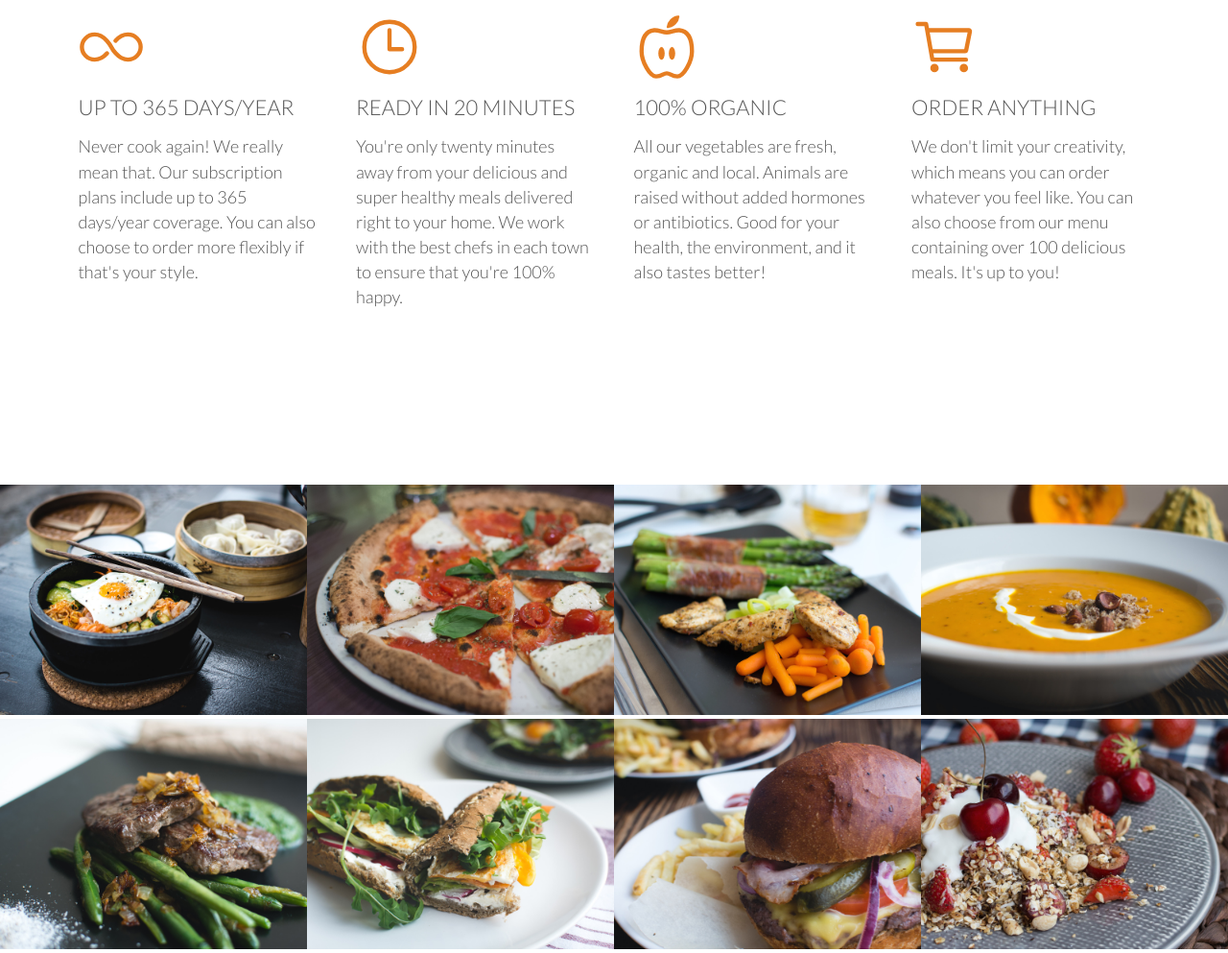
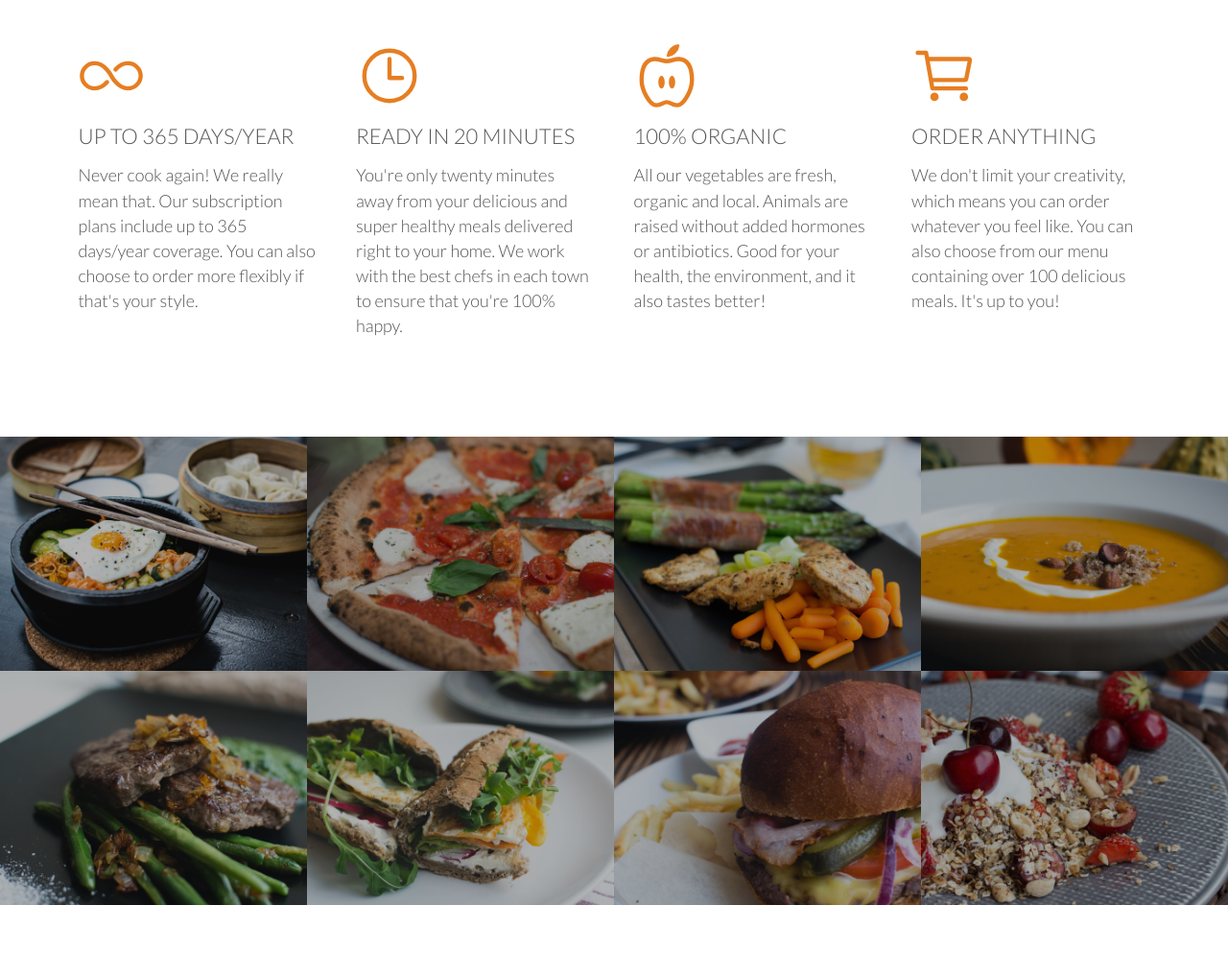
Before and after one commit to ZobairQ/omnifood, a plain HTML site: page index.html in a window 1280 px wide. Shown: the part 1050-2043 px from the top of the page at 96% size. After the commit the page ends 1993 px from the top, so only its background shows below. Drawn offline with nearby package versions, Linux system fonts and the light colour scheme.

Commit message:
Building the meal section - Finalizing the meal section - Adding transition on the img - Hover effect on img - Adding new background to make the img darker.

```diff
--- a/resources/css/style.css
+++ b/resources/css/style.css
@@ -192,10 +192,20 @@ header {
 .main-nav li a:active {
   border-bottom: 2px solid #e67e22;
 }
+/* ------------------------------------------- */
+/* FEATURES */
+/* ------------------------------------------- */
+.section-features .long-copy{
+  margin-bottom: 30px;
+}
+
 
 /* ------------------------------------------- */
 /* MEALS */
 /* ------------------------------------------- */
+.section-meal{
+  padding: 0;
+}
 
 .meals-showcase{
   list-style: none;
@@ -211,9 +221,19 @@ header {
 .meal-photo {
   width: 100%;
   margin:0;
+  overflow: hidden;
+  background-color: #000;
 }
 
 .meal-photo img {
+  opacity: 0.7;
   width: 100%;
   height: auto;
+  transform: scale(1.15);
+  transition: transform 0.5s, opacity 0.5s;
 }
+
+.meal-photo img:hover{
+  opacity: 1;
+  transform: scale(1.04);
+}
```
